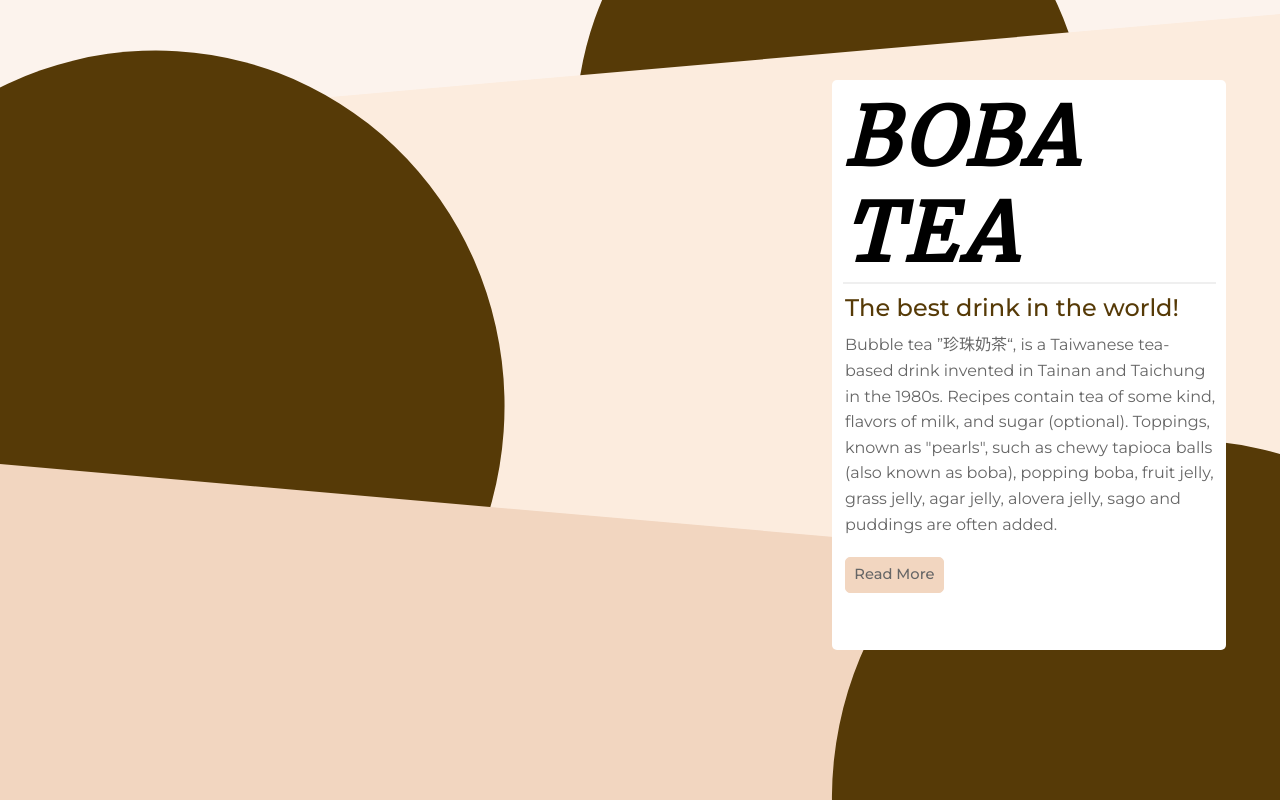
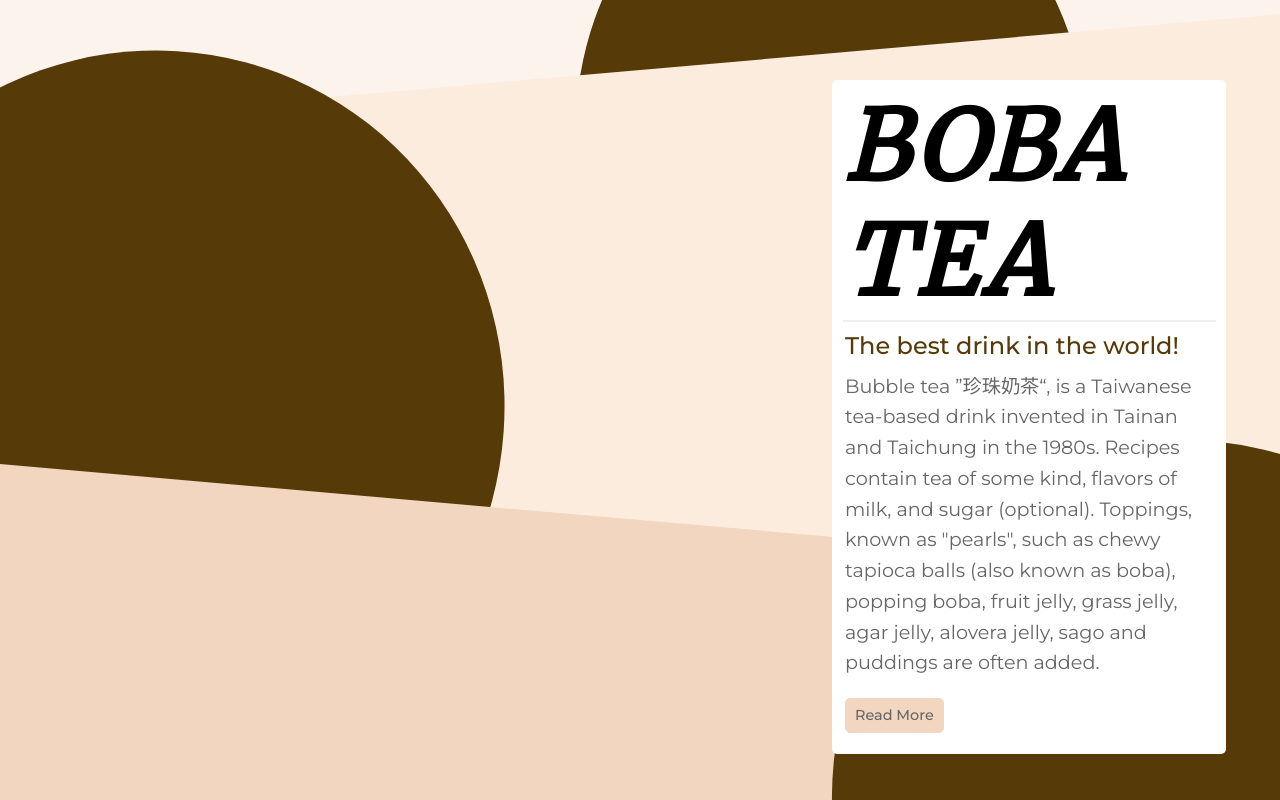
Before and after one commit to wenchen1114/first-website, a plain HTML site: page index.html in a window 1280 px wide. Shown: the top 800 px of the page. Drawn offline with Linux system fonts and the light colour scheme.

Commit message:
updates-2

```diff
--- a/style.css
+++ b/style.css
@@ -93,13 +93,13 @@ h5 {
     font-family: 'Merriweather', serif;
     font-style: italic;
     font-weight: #444444;
-    font-size: 60pt;
+    font-size: 6em;
     margin: 0;
     letter-spacing: 3pt;
 }
 
 .subtitle{
-    font-size: 18pt;
+    font-size: 1.5em;
     font-weight: 500;
     color: #563a07;
     border-top: 2px solid #efefef;
@@ -111,7 +111,7 @@ h5 {
     color: #666666;
     font-weight: 400;
     margin: 5px 0px 0px 0px;
-    font-size:12pt;
+    font-size: 0.8em;
 }
 
 .button{
@@ -124,7 +124,7 @@ h5 {
     border: 1px solid #f2d6c0;
     background-color: #f2d6c0;
     color: #666666;
-    font-size: 11pt;
+    font-size: 0.6em;
     text-decoration: none;
     border-radius: 5px;
 
```
